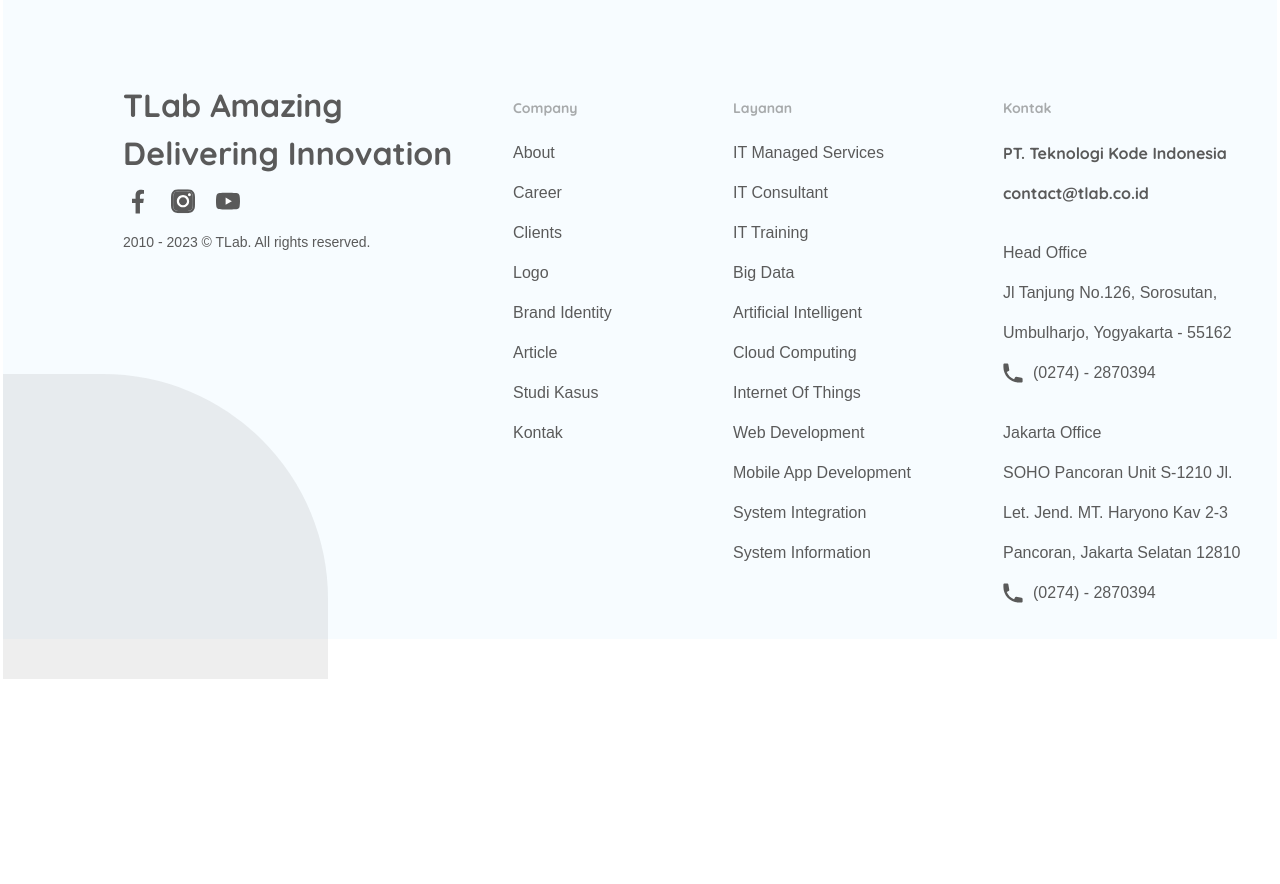
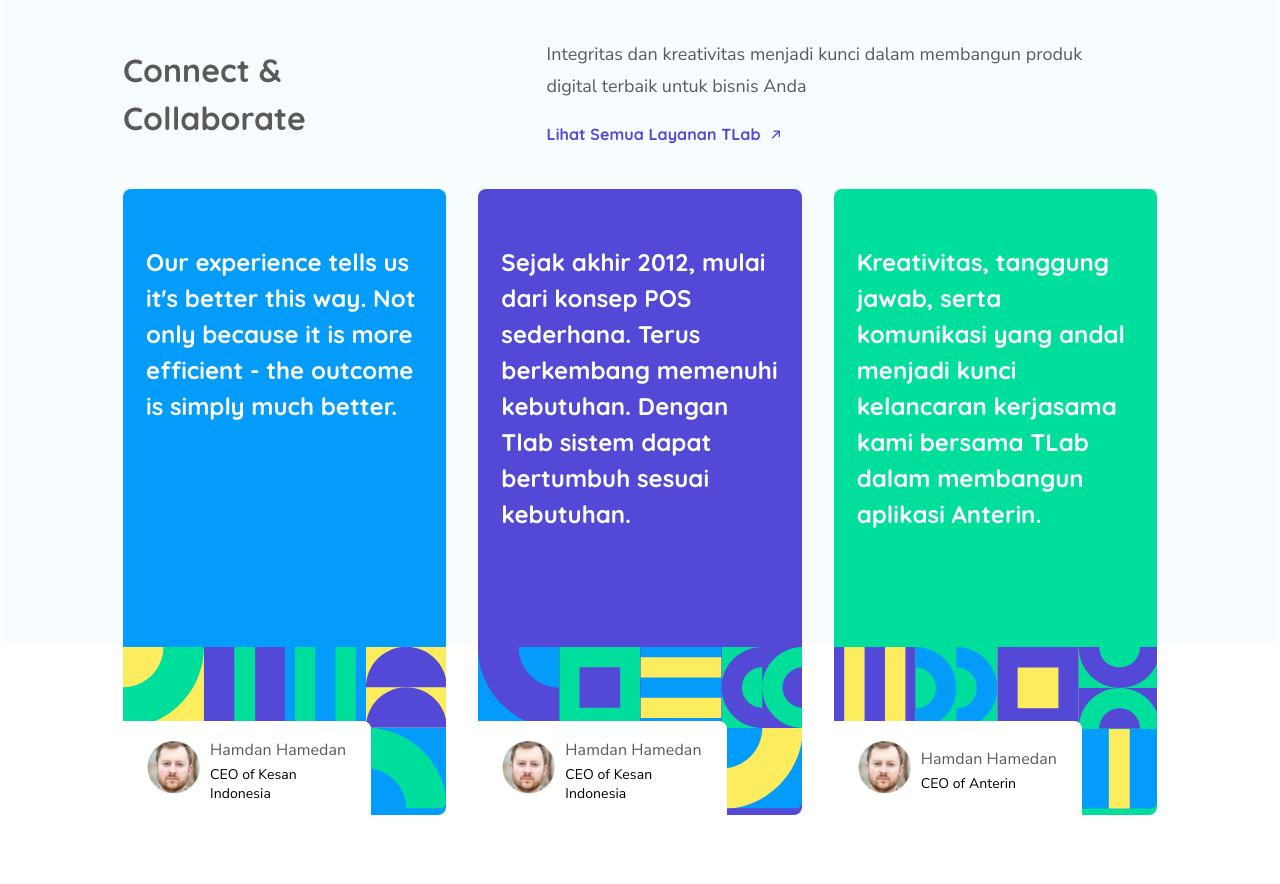
Before and after one commit to ahmdali25/tlab-vue, a Vue app: page / in a window 1280 px wide. Shown: the part 1920-2804 px from the top of the page. Before the commit the page ends 2599 px from the top, so only its background shows below. Built offline with nearby package versions, Linux system fonts and the light colour scheme.

Commit message:
ADD component base the connect section

```diff
--- a/src/App.vue
+++ b/src/App.vue
@@ -4,6 +4,7 @@
     <main>
       <TheBanner />
       <TheProject />
+      <TheConnect />
     </main>
     <BaseFooter />
   </div>
@@ -14,6 +15,7 @@
 import BaseFooter from "./components/BaseFooter.vue";
 import TheBanner from "./components/TheBanner.vue";
 import TheProject from "./components/TheProject.vue";
+import TheConnect from "./components/TheConnect.vue";
 
 export default {
   name: "App",
@@ -22,6 +24,7 @@
     BaseFooter,
     TheBanner,
     TheProject,
+    TheConnect,
   },
 };
 </script>
--- /dev/null
+++ b/src/components/TheConnect.vue
@@ -0,0 +1,316 @@
+<template>
+  <section class="connect-section">
+    <div class="connect">
+      <div class="connect-title-wrapper">
+        <h1 class="connect-title">
+          Connect & <br />
+          Collaborate
+        </h1>
+      </div>
+      <div class="connect-detail-wrapper">
+        <p class="connect-detail">
+          Integritas dan kreativitas menjadi kunci dalam membangun produk
+          digital terbaik untuk bisnis Anda
+        </p>
+        <div class="connect-navigation-wrapper">
+          <span class="connect-navigation">Lihat Semua Layanan TLab</span>
+          <img src="../assets/images/arrow.svg" alt="Icon Arrow" />
+        </div>
+      </div>
+    </div>
+    <div class="testimonial">
+      <div class="testimonial-card testimonial-card-secondary">
+        <p class="testimonial-card-detail">
+          Our experience tells us it's better this way. Not only because it is
+          more efficient - the outcome is simply much better.
+        </p>
+        <div class="testimonial-assets">
+          <img
+            class="testimonial-assets-image"
+            src="../assets/images/assets-testimonial1.svg"
+            alt="Testimonial"
+          />
+        </div>
+        <div class="testimonial-partner">
+          <div>
+            <img
+              class="testimonial-partner-icon"
+              src="../assets/images/icon-avatar.png"
+              alt="Icon"
+            />
+          </div>
+          <div>
+            <p class="testimonial-partner-name">Hamdan Hamedan</p>
+            <p class="testimonial-partner-position">CEO of Kesan Indonesia</p>
+          </div>
+        </div>
+      </div>
+      <div class="testimonial-card testimonial-card-tertiary">
+        <p class="testimonial-card-detail">
+          Sejak akhir 2012, mulai dari konsep POS sederhana. Terus berkembang
+          memenuhi kebutuhan. Dengan Tlab sistem dapat bertumbuh sesuai
+          kebutuhan.
+        </p>
+        <div class="testimonial-assets">
+          <img
+            class="testimonial-assets-image"
+            src="../assets/images/assets-testimonial2.svg"
+            alt="Testimonial"
+          />
+        </div>
+        <div class="testimonial-partner">
+          <div>
+            <img
+              class="testimonial-partner-icon"
+              src="../assets/images/icon-avatar.png"
+              alt="Icon"
+            />
+          </div>
+          <div>
+            <p class="testimonial-partner-name">Hamdan Hamedan</p>
+            <p class="testimonial-partner-position">CEO of Kesan Indonesia</p>
+          </div>
+        </div>
+      </div>
+      <div class="testimonial-card testimonial-card-primary">
+        <p class="testimonial-card-detail">
+          Kreativitas, tanggung jawab, serta komunikasi yang andal menjadi kunci
+          kelancaran kerjasama kami bersama TLab dalam membangun aplikasi
+          Anterin.
+        </p>
+        <div class="testimonial-assets">
+          <img
+            class="testimonial-assets-image"
+            src="../assets/images/assets-testimonial3.svg"
+            alt="Testimonial"
+          />
+        </div>
+        <div class="testimonial-partner">
+          <div>
+            <img
+              class="testimonial-partner-icon"
+              src="../assets/images/icon-avatar.png"
+              alt="Icon"
+            />
+          </div>
+          <div>
+            <p class="testimonial-partner-name">Hamdan Hamedan</p>
+            <p class="testimonial-partner-position">CEO of Anterin</p>
+          </div>
+        </div>
+      </div>
+    </div>
+    <div class="clients">
+      <div class="clients-logo">
+        <div>
+          <img src="../assets/images/google.svg" alt="Google" />
+        </div>
+        <div>
+          <img src="../assets/images/jaya-motor.svg" alt="Jaya Motor" />
+        </div>
+        <div>
+          <img src="../assets/images/suhu.svg" alt="Suhu" />
+        </div>
+        <div>
+          <img src="../assets/images/anterin.svg" alt="Anterin" />
+        </div>
+        <div>
+          <img src="../assets/images/kesan.svg" alt="Kesan" />
+        </div>
+        <div>
+          <img src="../assets/images/ipb.svg" alt="IPB" />
+        </div>
+      </div>
+      <div class="clients-logo clients-logo-two">
+        <div>
+          <img src="../assets/images/klhk.svg" alt="KLHK" />
+        </div>
+        <div>
+          <img src="../assets/images/pemprov.svg" alt="Pemprov" />
+        </div>
+        <div>
+          <img src="../assets/images/ugm.svg" alt="UGM" />
+        </div>
+        <div>
+          <img src="../assets/images/gojek.svg" alt="Gojek" />
+        </div>
+        <div>
+          <img src="../assets/images/grab.svg" alt="Grab" />
+        </div>
+        <div>
+          <img src="../assets/images/uber.svg" alt="Uber" />
+        </div>
+      </div>
+    </div>
+  </section>
+</template>
+
+<script>
+export default {
+  name: "TheConnect",
+};
+</script>
+
+<style scoped>
+.connect-section {
+  margin-left: -105px;
+  margin-right: -105px;
+  background-color: #f7fcff;
+}
+
+.connect {
+  padding-left: 120px;
+  padding-right: 120px;
+  padding-top: 40px;
+  padding-bottom: 40px;
+  display: grid;
+  grid-auto-flow: column;
+  grid-auto-columns: 40% 60%;
+  gap: 10px;
+}
+
+.connect-title {
+  font-family: "Quicksand";
+  font-weight: 700;
+  font-size: 32px;
+  line-height: 150%;
+  color: var(--text-primary);
+  margin-bottom: -10px;
+}
+
+.connect-detail-wrapper {
+  width: 95%;
+}
+
+.connect-detail {
+  font-family: "Nunito Sans";
+  font-weight: 400;
+  font-size: 18px;
+  line-height: 178%;
+  color: var(--text-primary);
+}
+
+.connect-navigation-wrapper {
+  display: flex;
+  align-items: center;
+  gap: 10px;
+  cursor: pointer;
+}
+
+.connect-navigation {
+  font-family: "Quicksand";
+  font-weight: 700;
+  font-size: 16px;
+  line-height: 180.5%;
+  letter-spacing: 0.005em;
+  color: var(--text-tertiary);
+}
+
+.testimonial {
+  display: flex;
+  flex-direction: row;
+  gap: 32px;
+  padding-left: 120px;
+  padding-right: 120px;
+}
+
+.testimonial-card {
+  position: relative;
+  display: flex;
+  flex-direction: column;
+  align-items: flex-start;
+  border-radius: 8px;
+  padding: 31px 23px;
+  height: 564px;
+  width: 30%;
+}
+
+.testimonial-card-primary {
+  background: var(--color-primary);
+}
+
+.testimonial-card-secondary {
+  background: var(--color-secondary);
+}
+
+.testimonial-card-tertiary {
+  background: var(--color-tertiary);
+}
+
+.testimonial-card-detail {
+  font-family: "Quicksand";
+  font-weight: 700;
+  font-size: 24px;
+  line-height: 150%;
+  color: #ffffff;
+}
+
+.testimonial-assets {
+  position: absolute;
+  bottom: 0;
+  top: 71%;
+  left: 0;
+  right: 0;
+}
+
+.testimonial-assets-image {
+  width: 100%;
+  height: 189px;
+}
+
+.testimonial-partner {
+  position: absolute;
+  display: flex;
+  flex-direction: row;
+  gap: 10px;
+  align-items: center;
+  bottom: 0;
+  top: 85%;
+  left: 0;
+  right: 0;
+  background: #ffffff;
+  width: 62%;
+  height: 8%;
+  padding: 24px;
+  border-top-right-radius: 8px;
+}
+
+.testimonial-partner-icon {
+  width: 53px;
+}
+
+.testimonial-partner-name {
+  font-family: "Nunito Sans";
+  font-weight: 400;
+  font-size: 16px;
+  letter-spacing: 0.005em;
+  color: var(--text-primary);
+}
+
+.testimonial-partner-position {
+  font-family: "Nunito Sans";
+  font-weight: 400;
+  font-size: 14px;
+  letter-spacing: 0.005em;
+  margin-top: -12px;
+}
+
+.clients {
+  background: #ffffff;
+  padding-bottom: 100px;
+  margin-top: -172px;
+}
+
+.clients-logo {
+  padding-top: 240px;
+  display: flex;
+  flex-direction: row;
+  justify-content: center;
+  align-items: center;
+  gap: 38px;
+}
+
+.clients-logo-two {
+  padding-top: 43px;
+}
+</style>
```
Also changed, not shown: src/assets/images/icon-avatar.png (renamed from src/assets/images/icon avatar.png), src/assets/images/jaya-motor.svg (renamed from src/assets/images/jaya_motor.svg).
